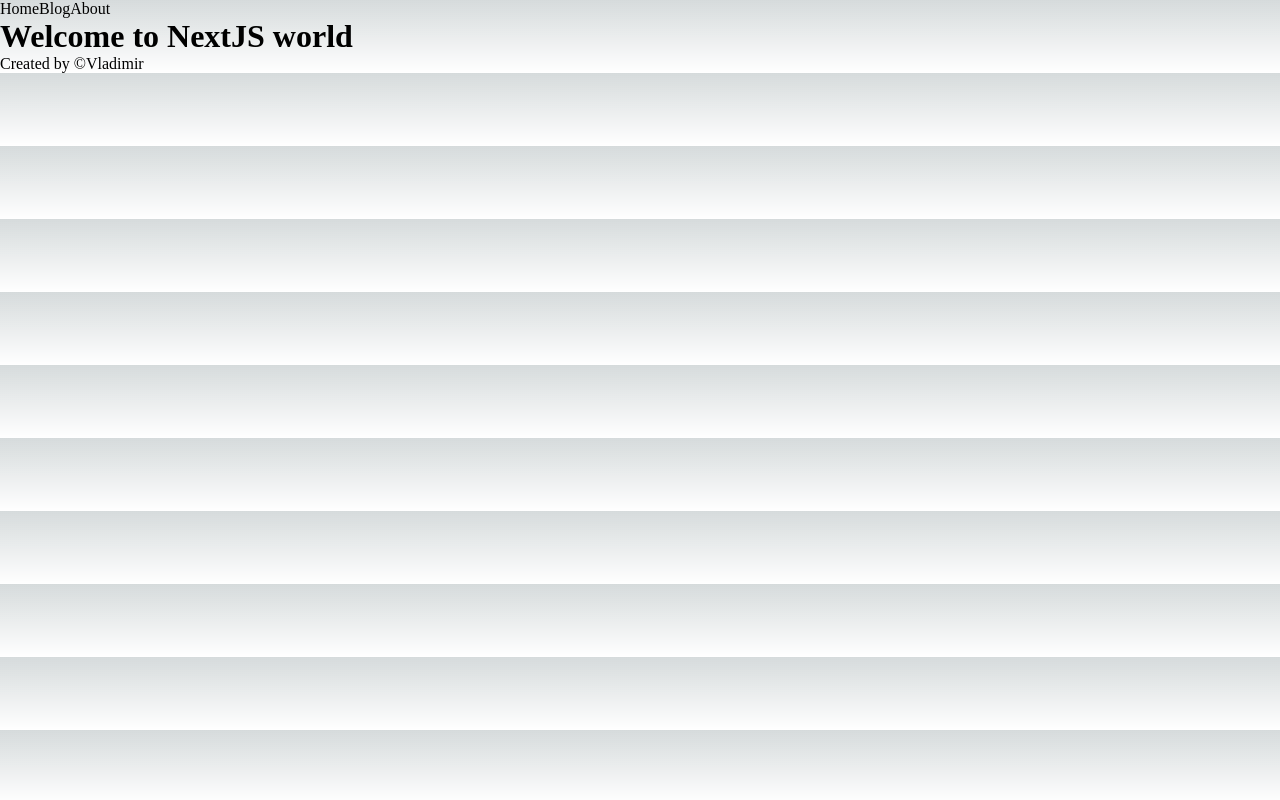
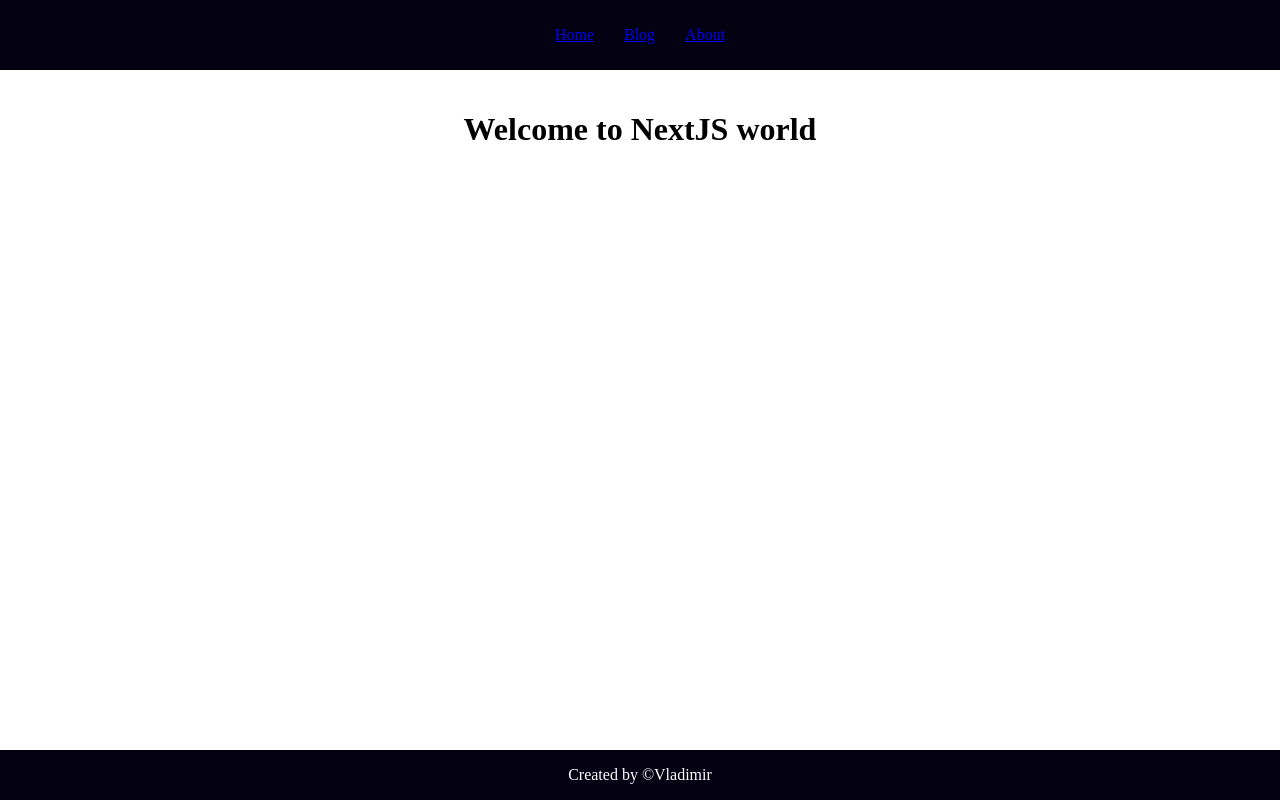
Before and after one commit to VladimirSazanakov/next-js-app-test, a Next.js app: page / in a window 1280 px wide. Built offline with nearby package versions, Linux system fonts and the light colour scheme.

Commit message:
add styles

```diff
--- a/app/globals.css
+++ b/app/globals.css
@@ -1,107 +1,48 @@
-:root {
-  --max-width: 1100px;
-  --border-radius: 12px;
-  --font-mono: ui-monospace, Menlo, Monaco, 'Cascadia Mono', 'Segoe UI Mono',
-    'Roboto Mono', 'Oxygen Mono', 'Ubuntu Monospace', 'Source Code Pro',
-    'Fira Mono', 'Droid Sans Mono', 'Courier New', monospace;
-
-  --foreground-rgb: 0, 0, 0;
-  --background-start-rgb: 214, 219, 220;
-  --background-end-rgb: 255, 255, 255;
-
-  --primary-glow: conic-gradient(
-    from 180deg at 50% 50%,
-    #16abff33 0deg,
-    #0885ff33 55deg,
-    #54d6ff33 120deg,
-    #0071ff33 160deg,
-    transparent 360deg
-  );
-  --secondary-glow: radial-gradient(
-    rgba(255, 255, 255, 1),
-    rgba(255, 255, 255, 0)
-  );
-
-  --tile-start-rgb: 239, 245, 249;
-  --tile-end-rgb: 228, 232, 233;
-  --tile-border: conic-gradient(
-    #00000080,
-    #00000040,
-    #00000030,
-    #00000020,
-    #00000010,
-    #00000010,
-    #00000080
-  );
-
-  --callout-rgb: 238, 240, 241;
-  --callout-border-rgb: 172, 175, 176;
-  --card-rgb: 180, 185, 188;
-  --card-border-rgb: 131, 134, 135;
+body {
+  margin: 0;
+  padding: 0;
+  display: flex;
+  flex-direction: column;
+  justify-content: flex-start;
+  min-height: 100vh;
+  position: relative;
 }
 
-@media (prefers-color-scheme: dark) {
-  :root {
-    --foreground-rgb: 255, 255, 255;
-    --background-start-rgb: 0, 0, 0;
-    --background-end-rgb: 0, 0, 0;
-
-    --primary-glow: radial-gradient(rgba(1, 65, 255, 0.4), rgba(1, 65, 255, 0));
-    --secondary-glow: linear-gradient(
-      to bottom right,
-      rgba(1, 65, 255, 0),
-      rgba(1, 65, 255, 0),
-      rgba(1, 65, 255, 0.3)
-    );
-
-    --tile-start-rgb: 2, 13, 46;
-    --tile-end-rgb: 2, 5, 19;
-    --tile-border: conic-gradient(
-      #ffffff80,
-      #ffffff40,
-      #ffffff30,
-      #ffffff20,
-      #ffffff10,
-      #ffffff10,
-      #ffffff80
-    );
-
-    --callout-rgb: 20, 20, 20;
-    --callout-border-rgb: 108, 108, 108;
-    --card-rgb: 100, 100, 100;
-    --card-border-rgb: 200, 200, 200;
-  }
+.container {
+  display: flex;
+  flex-direction: column;
+  justify-content: center;
+  align-items: center;
 }
 
-* {
-  box-sizing: border-box;
-  padding: 0;
-  margin: 0;
+header {
+  display: flex;
+  position: sticky;
+  gap: 30px;
+  height: 70px;
+  justify-content: center;
+  align-items: center;
+  background-color: rgb(4, 1, 19);
+  color: white;
+  font-size: 25xp;
 }
 
-html,
-body {
-  max-width: 100vw;
-  overflow-x: hidden;
+footer {
+  display: flex;
+  position: absolute;
+  bottom: 0;
+  height: 50px;
+  width: 100%;
+  justify-content: center;
+  align-items: center;
+  background-color: rgb(4, 1, 19);
+  color: white
 }
 
-body {
-  color: rgb(var(--foreground-rgb));
-  background: linear-gradient(
-      to bottom,
-      transparent,
-      rgb(var(--background-end-rgb))
-    )
-    rgb(var(--background-start-rgb));
+main {
+  display: flex;
+  height: 100%;
+  padding: 20px;
+  padding-bottom: 50px;
+
 }
-
-a {
-  color: inherit;
-  text-decoration: none;
-}
-
-@media (prefers-color-scheme: dark) {
-  html {
-    color-scheme: dark;
-  }
-}
```
